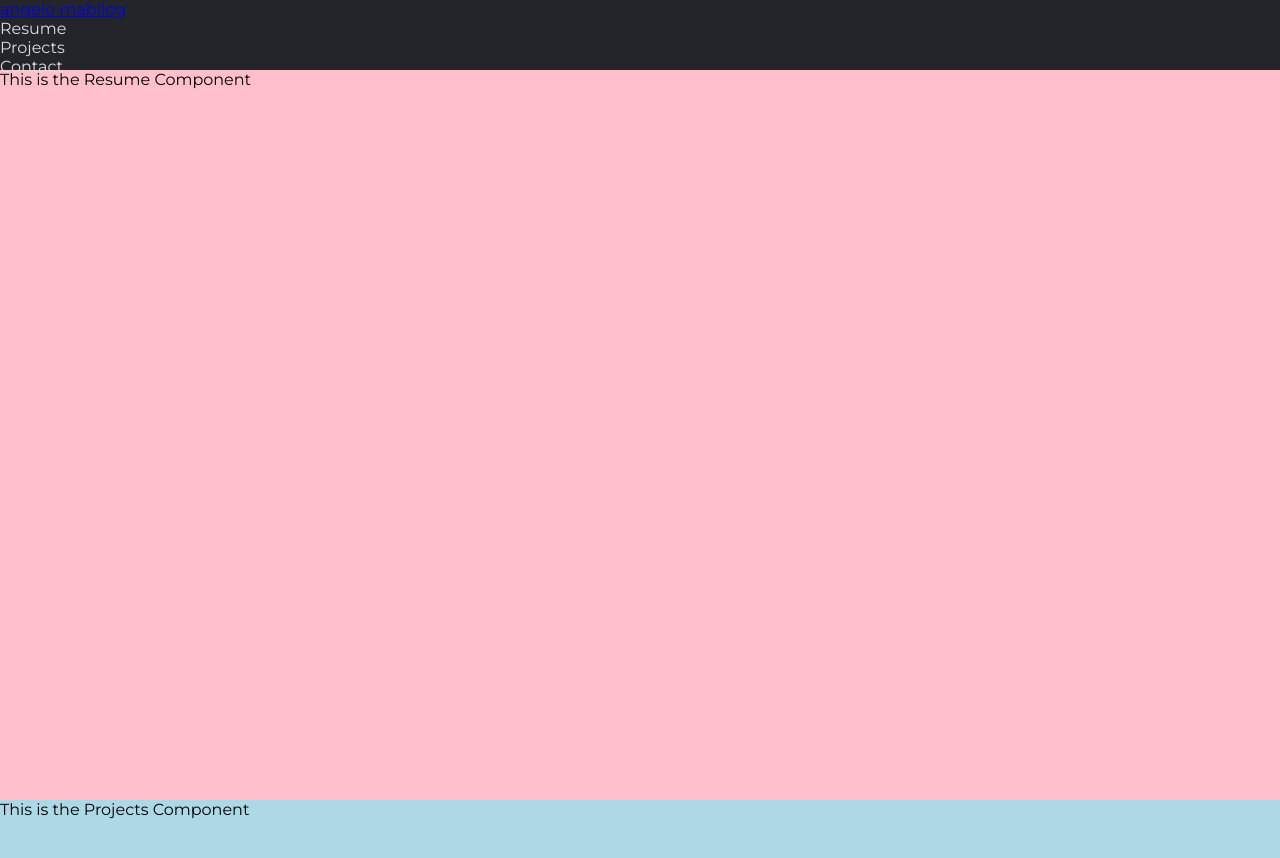
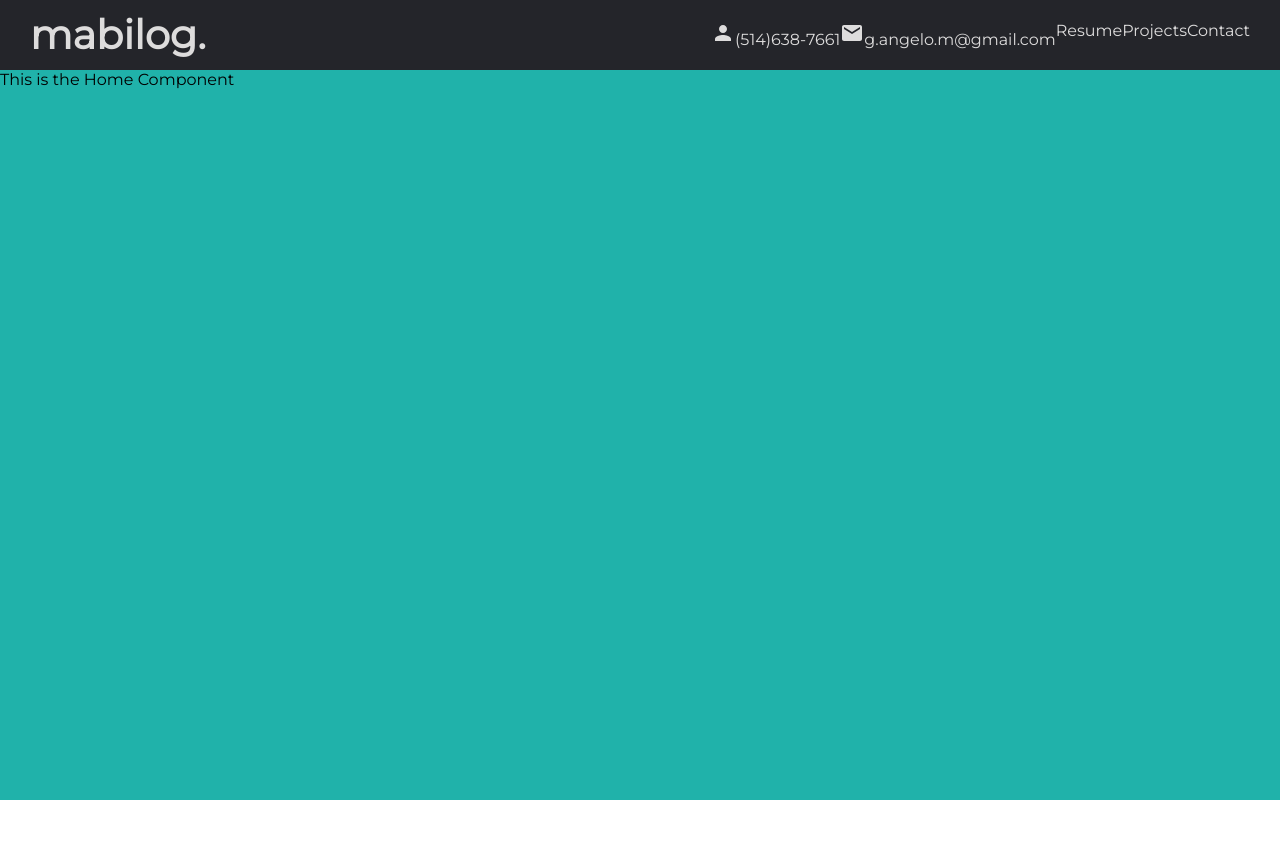
Before and after one commit to mabilog/website, a React (Create React App) app: page / in a window 1280 px wide. Shown: the top 858 px of the page. After the commit the page ends 800 px from the top, so only its background shows below. Built offline with nearby package versions, Linux system fonts and the light colour scheme.

Commit message:
lets do this

```diff
--- a/package.json
+++ b/package.json
@@ -3,6 +3,8 @@
   "version": "0.1.0",
   "private": true,
   "dependencies": {
+    "@material-ui/core": "^4.12.1",
+    "@material-ui/icons": "^4.11.2",
     "@testing-library/jest-dom": "^5.11.4",
     "@testing-library/react": "^11.1.0",
     "@testing-library/user-event": "^12.1.10",
--- a/src/App.jsx
+++ b/src/App.jsx
@@ -1,6 +1,7 @@
 import React from 'react'
 
 import Navbar from './components/Navbar.jsx';
+import Home from './components/Home.jsx';
 import Resume from './components/Resume.jsx';
 import Projects from './components/Projects.jsx';
 import Contact from './components/Contact.jsx';
@@ -12,6 +13,7 @@ function App() {
     <div className="app">
       <Navbar/>
       <div className="sections">
+        <Home/>
         <Resume/>
         <Projects/>
         <Contact/>
--- a/src/App.scss
+++ b/src/App.scss
@@ -7,10 +7,14 @@
     position: relative;
     top: 70px;
     background-color: red;
+    scroll-behavior: smooth;
     scroll-snap-type: y mandatory;
-
+    scrollbar-width: none;
+    &::-webkit-scrollbar{
+      display: none;
+    }
     > *{
-      width: 100%;
+      width: 100vw;
       height: calc(100vh - 70px);
       scroll-snap-align: start;
     }
--- a/src/components/Contact.jsx
+++ b/src/components/Contact.jsx
@@ -3,7 +3,7 @@ import './contact.scss'
 
 const Contact = () => {
   return (
-    <div className='contact'>
+    <div className='contact' id='contact'>
       This is the Contact Component
     </div>
   )
--- /dev/null
+++ b/src/components/Home.jsx
@@ -0,0 +1,12 @@
+import React from 'react'
+
+import './home.scss'
+const Home = () => {
+  return (
+    <div className="home" id='home'>
+      This is the Home Component
+    </div>
+  )
+}
+
+export default Home
--- a/src/components/Navbar.jsx
+++ b/src/components/Navbar.jsx
@@ -1,15 +1,28 @@
 import React from 'react'
 import './navbar.scss';
-
+import {Person, Mail} from '@material-ui/icons'
 const Navbar = () => {
   return (
     <div className="navbar">
-      <a href='/'>angelo mabilog</a>
-      <ul>
-        <li>Resume</li>
-        <li>Projects</li>
-        <li>Contact</li>
-      </ul>
+      <div className="wrapper">
+        <div className="left">
+          <a href='#home' className='logo'>mabilog.</a>
+          <div className="itemContainer">
+
+          </div>
+        </div>
+        <div className="right">
+          <div className="personal__ing">
+            <Person className='icon icon__person'/>
+            <span>(514)638-7661</span>
+            <Mail className='icon icon__mail'/>
+            <span>g.angelo.m@gmail.com</span>
+          </div>
+          <a href="#resume" className="scroll-links">Resume</a>
+          <a href="#projects" className="scroll-links">Projects</a>
+          <a href="#contact" className="scroll-links">Contact</a>
+        </div>
+      </div>
     </div>
   )
 }
--- a/src/components/Projects.jsx
+++ b/src/components/Projects.jsx
@@ -3,7 +3,7 @@ import './projects.scss';
 
 const Projects = () => {
   return (
-    <div className="projects">
+    <div className="projects" id='projects'>
       This is the Projects Component
     </div>
   )
--- a/src/components/Resume.jsx
+++ b/src/components/Resume.jsx
@@ -3,7 +3,7 @@ import './resume.scss';
 
 const Resume = () => {
   return (
-    <div className="resume">
+    <div className="resume" id='resume'>
       This is the Resume Component
     </div>
   )
--- /dev/null
+++ b/src/components/home.scss
@@ -0,0 +1,3 @@
+.home {
+  background-color: lightseagreen
+}
--- a/src/components/navbar.scss
+++ b/src/components/navbar.scss
@@ -1,8 +1,40 @@
+@import "../global.scss";
+
 .navbar {
   width: 100%;
   height: 70px;
-  background-color: #24252a;
+  background-color: $mainColor;
   color: rgb(221, 220, 220);
   position: fixed;
+  top: 0;
   z-index: 1;
+
+  .wrapper {
+    padding: 10px 30px;
+    display: flex;
+    align-items: center;
+    justify-content: space-between;
+    text-decoration: none;
+    color: rgb(221, 220, 220);
+
+    .left{
+
+      .logo{
+        font-size: 40px;
+        font-weight: 700;
+        text-decoration: none;
+        color: inherit;
+      }
+    }
+
+    .right {
+      display: flex;
+      .scroll-links{
+        align-items: center;
+        justify-content: space-between;
+        text-decoration: none;
+        color: inherit;
+      }
+    }
+  }
 }
--- /dev/null
+++ b/src/global.scss
@@ -0,0 +1,2 @@
+
+$mainColor: #24252a;
--- a/src/index.scss
+++ b/src/index.scss
@@ -3,4 +3,5 @@
   margin: 0;
   padding: 0;
   box-sizing: border-box;
+  overflow-x: hidden;
 }
```
Also changed, not shown: 1 other file (tests, documents, lock files or other folders).
